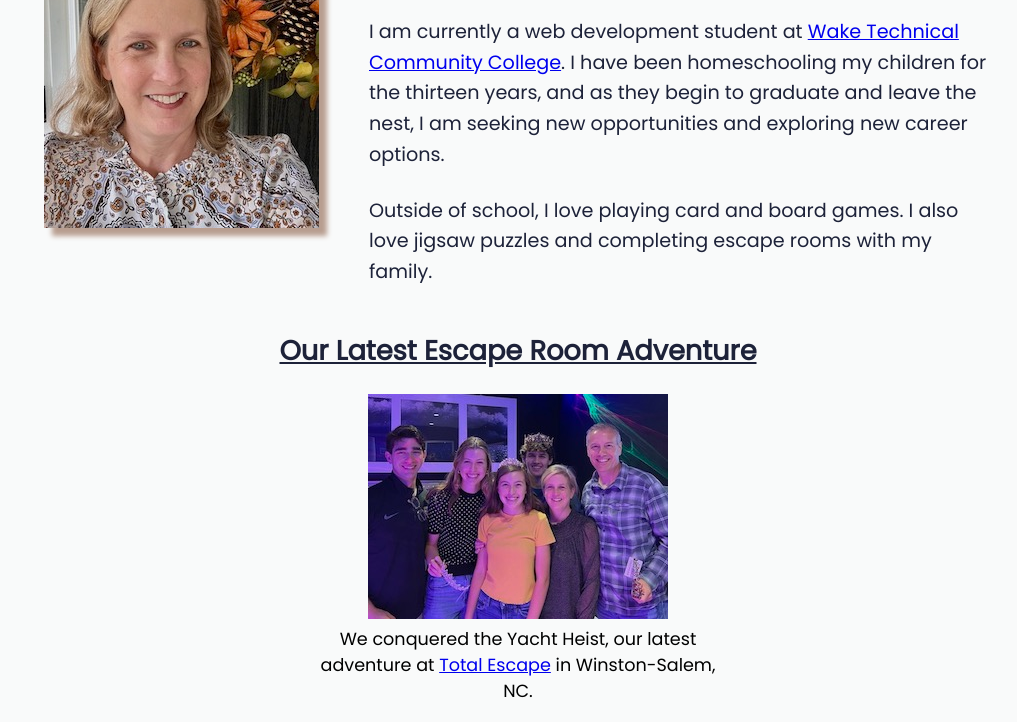
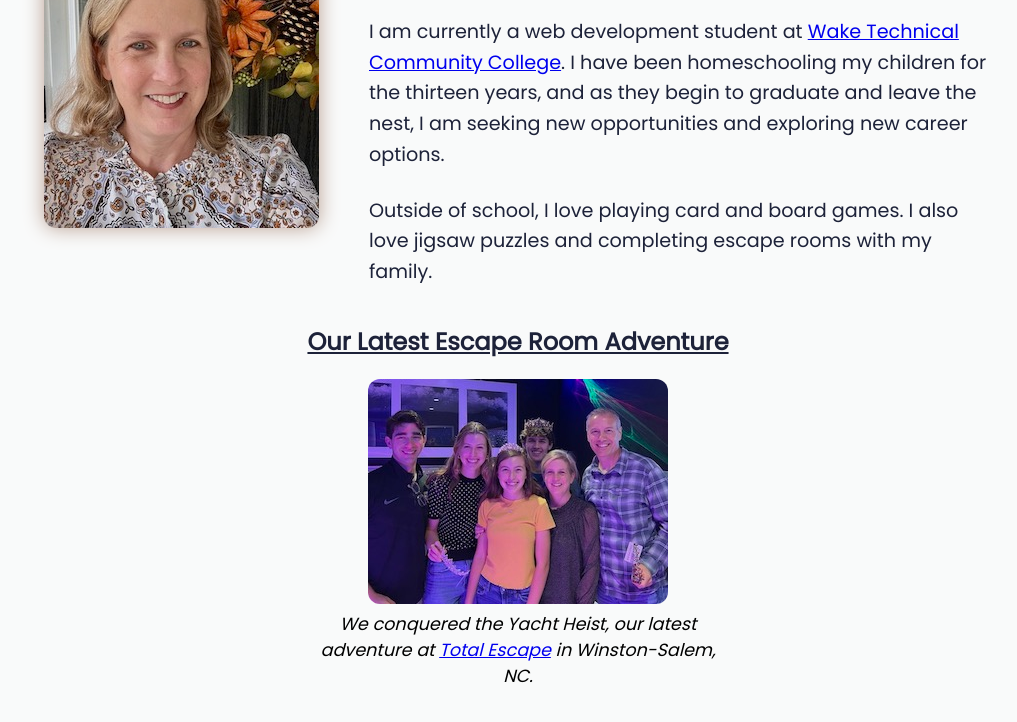
Before and after one commit to jennifer-m-morrison/jennifer-m-morrison.github.io, a plain HTML site: page index.html in a window 1280 px wide. Shown: the part 239-961 px from the top of the page, without its empty margins (122-1139 px from the left). Drawn offline with Linux system fonts and the light colour scheme.

Commit message:
Update index.html
Added styles and comments to index.html - fixed errors from validator

```diff
--- a/index.html
+++ b/index.html
@@ -7,11 +7,9 @@
 <html lang="en">
 
 <head>
+    <meta charset="utf-8">
     <meta name="viewport"
-          content="width-device-width"
-          ,
-          initial
-          scale="1.0">
+          content="width-device-width, initial scale= 1.0">
     <link rel="preconnect"
           href="https://fonts.googleapis.com">
     <link rel="preconnect"
@@ -22,17 +20,33 @@
     <title>My Personal Introduction</title>
 
     <style>
+        /*-- Changed box-sizing for styling purposes */
+        *,
+        *::before,
+        *::after {
+            box-sizing: border-box;
+        }
+
+        /*-- Body styles - colors and font */
         body {
             background-color: #F9FAFA;
             font-size: 1rem;
             font-family: 'Poppins', sans-serif;
         }
 
+        /* Image styles - rounded corners */
+        img {
+            max-width: 100%;
+            border-radius: 12px;
+        }
+
+        /* Centered section content and reduced width of container */
         section {
             width: 75%;
             margin: 0 auto;
         }
 
+        /* Flex container for intro image and text */
         .introduction {
             display: flex;
             justify-content: center;
@@ -40,12 +54,13 @@
             padding-top: 2em;
         }
 
+        /* Flex container image styles */
         .introduction img {
-            max-width: 100%;
-            box-shadow: 8px 8px 5px #B89E90;
+            box-shadow: 0px 0px 20px #B89E90;
             align-self: center;
         }
 
+        /* h1 styles - fonts, color, spacing */
         h1 {
             color: #CB506F;
             font-size: 4rem;
@@ -55,6 +70,7 @@
             margin: 0 0 0.5em;
         }
 
+        /* paragraph styles - fonts, color, spacing */
         p {
             color: #1D2239;
             margin: 0 auto;
@@ -62,26 +78,36 @@
             line-height: 1.6;
         }
 
+        /* Styling for escape room container */
         .escape-room {
-            padding-top: 1.2em;
+            padding-top: 1em;
             width: 40%;
         }
 
+        /* h2 styles - fonts, color, spacing */
         h2 {
             color: #1D2239;
-            font-size: 1.7em;
+            font-size: 1.5em;
             text-align: center;
             text-decoration: underline;
         }
 
+        /* figure styling */
         figure {
             text-align: center;
             font-size: 1.1rem;
+        }
+
+        figcaption {
+            font-style: italic;
         }
     </style>
 </head>
 
 <body>
+    <!-- Main Section Content-->
+    <main>
+        <!-- Introduction Section-->
         <section class="introduction">
             <img src="images/profile.jpeg"
                  alt="Jennifer Morrison profile picture on front porch of house">
@@ -99,15 +125,18 @@
                 </p>
                 <br>
                 <p>
-                Outside of school, I love playing card and board games. I also love jigsaw
+                    Outside of school, I love playing card and board games. I also love
+                    jigsaw
                     puzzles
                     and completing escape rooms with my family.
                 </p>
             </div>
         </section>
 
+        <!-- Escape Room Section-->
         <section class="escape-room">
             <h2>Our Latest Escape Room Adventure</h2>
+            <!-- Figure includes image and caption -->
             <figure>
                 <img src="images/escape_room.jpeg"
                      alt="Family picture at Yacht Heist Room of Total Escapes in Winston Salem, NC">
@@ -117,6 +146,7 @@
                 </figcaption>
             </figure>
         </section>
+    </main>
 </body>
 
 </html>
```
Lines whose indentation alone changed are shown as unchanged.
